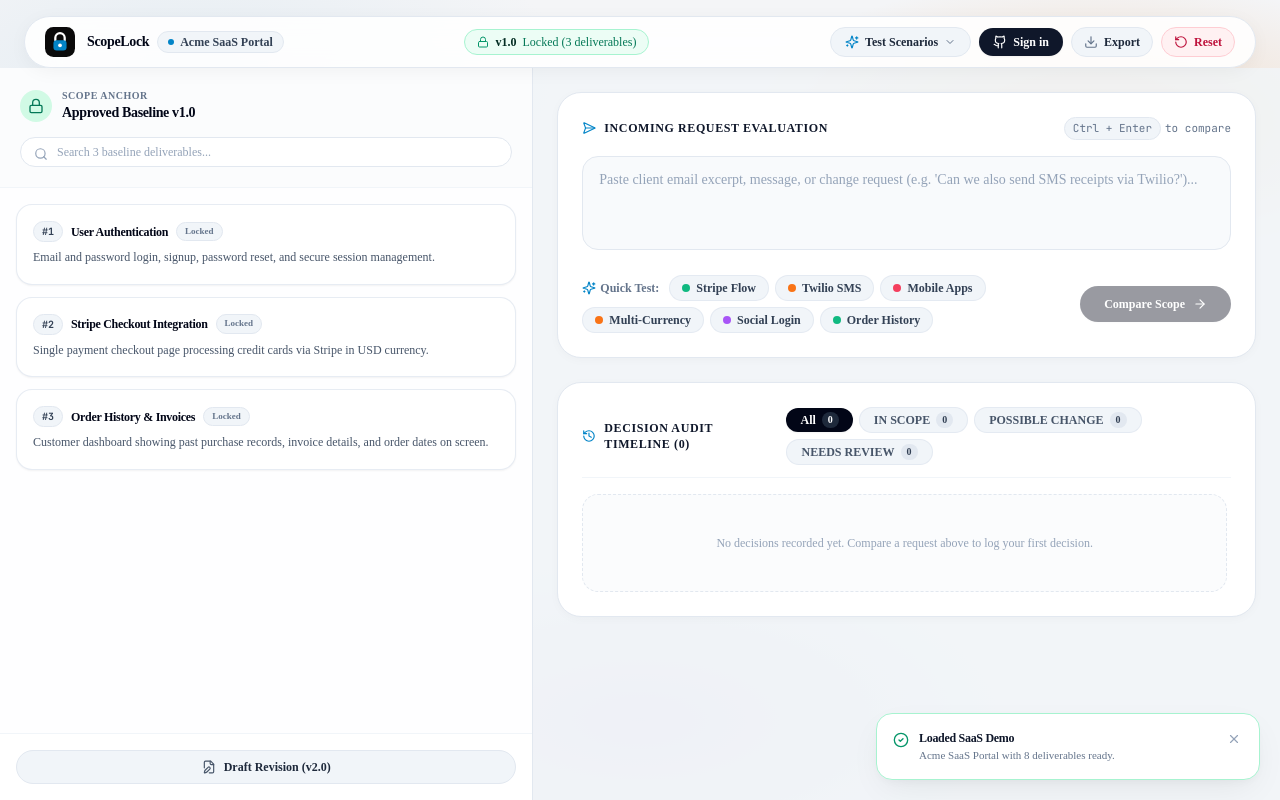
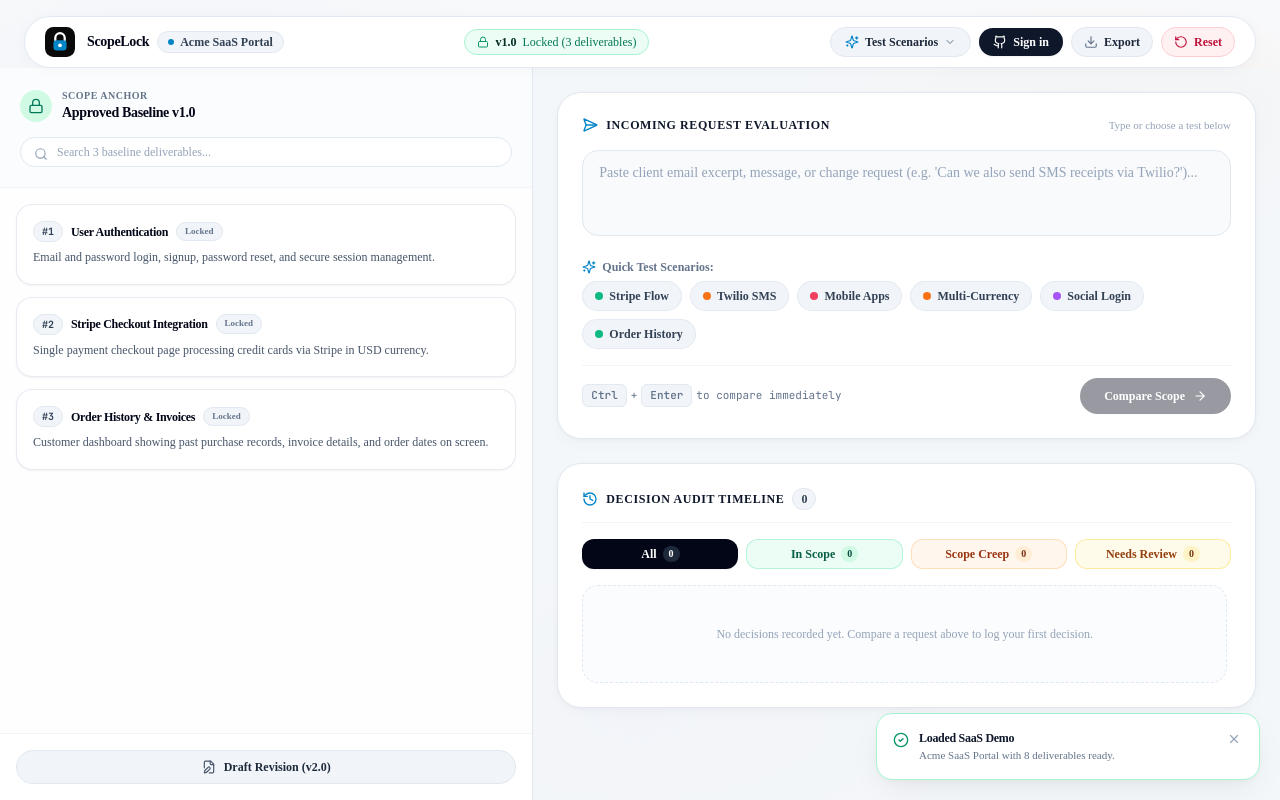
Before and after one commit to Anekenonso/ScopeLock, a Next.js app: page / in a window 1280 px wide. Both pictures are taken after a click on the button "Load Demo". Built offline with nearby package versions, Linux system fonts and the light colour scheme.

Commit message:
style: dim ambient colors, brighten reset modal, and fix button alignment

```diff
--- a/src/app/globals.css
+++ b/src/app/globals.css
@@ -3,14 +3,11 @@
 @tailwind utilities;
 
 :root {
-  --bg-canvas: #F4F5F7;
+  --bg-canvas: #F8F9FB;
   --text-ink: #0A0A0A;
   --surface-white: #FFFFFF;
   --border-light: #E2E8F0;
   --border-hover: #CBD5E1;
-  --contribo-sky: #D0E1ED;
-  --contribo-terracotta: #E59A55;
-  --contribo-lavender: #C8B6E2;
 }
 
 body {
@@ -20,20 +17,21 @@ body {
   min-height: 100vh;
   position: relative;
   overflow-x: hidden;
+  /* Very faint, dimmed ambient washes that never overpower text or buttons */
   background-image:
-    radial-gradient(ellipse 50% 35% at 15% 10%, rgba(208, 225, 237, 0.45), transparent 60%),
-    radial-gradient(ellipse 45% 30% at 85% 15%, rgba(229, 154, 85, 0.3), transparent 60%),
-    radial-gradient(ellipse 50% 35% at 50% 90%, rgba(200, 182, 226, 0.35), transparent 60%);
+    radial-gradient(ellipse 45% 30% at 15% 10%, rgba(208, 225, 237, 0.18), transparent 60%),
+    radial-gradient(ellipse 40% 25% at 85% 15%, rgba(229, 154, 85, 0.12), transparent 60%),
+    radial-gradient(ellipse 45% 30% at 50% 90%, rgba(200, 182, 226, 0.14), transparent 60%);
   background-attachment: fixed;
 }
 
 /* Floating pill navbar */
 .floating-header {
-  background: rgba(255, 255, 255, 0.88);
+  background: rgba(255, 255, 255, 0.94);
   backdrop-filter: blur(16px);
   -webkit-backdrop-filter: blur(16px);
   border: 1px solid var(--border-light);
-  box-shadow: 0 4px 20px -2px rgba(0, 0, 0, 0.05);
+  box-shadow: 0 2px 16px -2px rgba(0, 0, 0, 0.04);
 }
 
 /* Contribo-styled crisp white cards with rounded corners */
@@ -41,7 +39,7 @@ body {
   background: #FFFFFF;
   border: 1px solid var(--border-light);
   border-radius: 1.5rem; /* rounded-3xl */
-  box-shadow: 0 2px 12px -2px rgba(0, 0, 0, 0.04);
+  box-shadow: 0 1px 4px rgba(0, 0, 0, 0.03), 0 6px 20px -4px rgba(0, 0, 0, 0.03);
   transition: all 0.2s cubic-bezier(0.16, 1, 0.3, 1);
 }
 
--- a/src/app/page.tsx
+++ b/src/app/page.tsx
@@ -30,10 +30,8 @@ import {
   AlertCircle,
   ShieldCheck,
   Lock,
-  ArrowRight,
   ShieldAlert,
   MessageSquare,
-  Github,
 } from "lucide-react";
 
 export default function WorkspacePage() {
@@ -67,7 +65,6 @@ export default function WorkspacePage() {
 
   // Load project & user profile on mount
   useEffect(() => {
-    // Load GitHub User
     try {
       const storedUser = localStorage.getItem("scopelock_github_user");
       if (storedUser) {
@@ -290,8 +287,8 @@ export default function WorkspacePage() {
 
       {/* Main Content Area */}
       {!project ? (
-        // Contribo-Inspired Hero State
-        <main className="flex-1 flex flex-col items-center justify-center px-6 py-12 relative z-10 max-w-6xl mx-auto w-full text-center space-y-12">
+        // Contribo-Inspired Hero State with Dimmed, Elegant Colors
+        <main className="flex-1 flex flex-col items-center justify-center px-6 py-14 relative z-10 max-w-6xl mx-auto w-full text-center space-y-12">
           {/* Eyebrow & Hero Title */}
           <div className="space-y-4 max-w-3xl">
             <span className="text-xs uppercase font-extrabold tracking-widest text-slate-600 px-4 py-1.5 rounded-full bg-white border border-slate-200 shadow-sm inline-block">
@@ -300,7 +297,7 @@ export default function WorkspacePage() {
 
             <h2 className="text-4xl sm:text-6xl font-extrabold text-slate-950 tracking-tight leading-[1.08]">
               Agreed scope, <br />
-              <span className="bg-gradient-to-r from-slate-950 via-sky-700 to-slate-900 bg-clip-text text-transparent">
+              <span className="text-brand">
                 finally locked.
               </span>
             </h2>
@@ -335,27 +332,24 @@ export default function WorkspacePage() {
             </button>
           </div>
 
-          {/* Contribo-Style 3 Feature Cards (Exact pastel tones from trycontribo.vercel.app) */}
+          {/* Soft, Dimmed Pastel Feature Cards */}
           <div className="grid grid-cols-1 md:grid-cols-3 gap-6 text-left w-full pt-4">
-            {/* Card 1: Blue / Sky Card (#D0E1ED) */}
-            <div
-              className="p-7 rounded-3xl space-y-4 hover:shadow-floating transition-all hover:-translate-y-1 flex flex-col justify-between"
-              style={{ backgroundColor: "#D0E1ED" }}
-            >
+            {/* Card 1: Soft Sky Tint */}
+            <div className="p-7 rounded-3xl bg-sky-50/70 border border-sky-100 space-y-4 hover:shadow-floating transition-all hover:-translate-y-1 flex flex-col justify-between">
               <div className="space-y-3">
-                <span className="text-xs uppercase font-extrabold tracking-wider text-slate-800 block">
+                <span className="text-xs uppercase font-extrabold tracking-wider text-sky-800 block">
                   DELIVERABLES
                 </span>
                 <h3 className="text-2xl font-extrabold text-slate-950 tracking-tight">
                   Scope Anchor
                 </h3>
-                <p className="text-xs text-slate-700 leading-relaxed font-medium">
+                <p className="text-xs text-slate-600 leading-relaxed font-medium">
                   Parse client emails into numbered deliverable cards. Lock baseline versions so expectations never shift silently.
                 </p>
               </div>
 
-              {/* Inner white card like Contribo */}
-              <div className="bg-white p-4 rounded-2xl border border-slate-200/60 shadow-sm space-y-2 mt-4">
+              {/* Inner white card */}
+              <div className="bg-white p-4 rounded-2xl border border-slate-200/80 shadow-sm space-y-2 mt-4">
                 <div className="flex items-center justify-between">
                   <span className="font-mono text-xs font-bold text-slate-900">
                     user-auth / v1.0
@@ -371,27 +365,24 @@ export default function WorkspacePage() {
               </div>
             </div>
 
-            {/* Card 2: Orange / Terracotta Card (#E59A55) */}
-            <div
-              className="p-7 rounded-3xl space-y-4 hover:shadow-floating transition-all hover:-translate-y-1 flex flex-col justify-between"
-              style={{ backgroundColor: "#E59A55" }}
-            >
+            {/* Card 2: Soft Terracotta/Amber Tint */}
+            <div className="p-7 rounded-3xl bg-amber-50/70 border border-amber-100 space-y-4 hover:shadow-floating transition-all hover:-translate-y-1 flex flex-col justify-between">
               <div className="space-y-3">
-                <span className="text-xs uppercase font-extrabold tracking-wider text-slate-900 block">
+                <span className="text-xs uppercase font-extrabold tracking-wider text-amber-900 block">
                   CREEP RADAR
                 </span>
                 <h3 className="text-2xl font-extrabold text-slate-950 tracking-tight">
                   Comparison Engine
                 </h3>
-                <p className="text-xs text-slate-900/90 leading-relaxed font-medium">
+                <p className="text-xs text-slate-600 leading-relaxed font-medium">
                   Deterministic token and concept overlap detects novel vendors (Twilio), platforms (Mobile), and third-party APIs without hallucination.
                 </p>
               </div>
 
-              {/* Inner white card like Contribo */}
-              <div className="bg-white p-4 rounded-2xl border border-slate-200/60 shadow-sm space-y-2 mt-4">
+              {/* Inner white card */}
+              <div className="bg-white p-4 rounded-2xl border border-slate-200/80 shadow-sm space-y-2 mt-4">
                 <div className="flex items-center justify-between">
-                  <span className="font-mono text-xs font-bold text-orange-950">
+                  <span className="font-mono text-xs font-bold text-amber-950">
                     Twilio SMS Receipts
                   </span>
                   <span className="text-[10px] font-bold px-2 py-0.5 rounded-full bg-orange-100 text-orange-800">
@@ -404,25 +395,22 @@ export default function WorkspacePage() {
               </div>
             </div>
 
-            {/* Card 3: Purple / Lavender Card (#C8B6E2) */}
-            <div
-              className="p-7 rounded-3xl space-y-4 hover:shadow-floating transition-all hover:-translate-y-1 flex flex-col justify-between"
-              style={{ backgroundColor: "#C8B6E2" }}
-            >
+            {/* Card 3: Soft Lavender Tint */}
+            <div className="p-7 rounded-3xl bg-purple-50/70 border border-purple-100 space-y-4 hover:shadow-floating transition-all hover:-translate-y-1 flex flex-col justify-between">
               <div className="space-y-3">
-                <span className="text-xs uppercase font-extrabold tracking-wider text-purple-950 block">
+                <span className="text-xs uppercase font-extrabold tracking-wider text-purple-900 block">
                   HUMAN AUTHORITY
                 </span>
                 <h3 className="text-2xl font-extrabold text-slate-950 tracking-tight">
                   Audit & Diplomacy
                 </h3>
-                <p className="text-xs text-purple-950/90 leading-relaxed font-medium">
+                <p className="text-xs text-slate-600 leading-relaxed font-medium">
                   Accept, reject, or clarify with full audit records. 1-click generate diplomatic, professional client replies ready for Slack.
                 </p>
               </div>
 
-              {/* Inner white card like Contribo */}
-              <div className="bg-white p-4 rounded-2xl border border-slate-200/60 shadow-sm space-y-2 mt-4">
+              {/* Inner white card */}
+              <div className="bg-white p-4 rounded-2xl border border-slate-200/80 shadow-sm space-y-2 mt-4">
                 <div className="flex items-center justify-between">
                   <span className="font-mono text-xs font-bold text-slate-900">
                     Client Reply Drafter
@@ -462,7 +450,7 @@ export default function WorkspacePage() {
           </section>
 
           {/* Right Panel: Request Evaluation & Decision Audit */}
-          <section className="md:col-span-7 h-full overflow-y-auto p-6 space-y-6 bg-slate-100/60">
+          <section className="md:col-span-7 h-full overflow-y-auto p-6 space-y-6 bg-slate-100/50">
             {/* 1. Request Input */}
             <RequestInput
               onCompare={handleCompareRequest}
--- a/src/components/HistoryFeed.tsx
+++ b/src/components/HistoryFeed.tsx
@@ -113,53 +113,94 @@ export function HistoryFeed({ decisions }: HistoryFeedProps) {
 
   return (
     <div className="contribo-card p-6 space-y-4 shadow-card">
-      {/* Feed Header */}
-      <div className="flex flex-col sm:flex-row sm:items-center justify-between pb-3 border-b border-slate-100 gap-2.5">
+      {/* Top Header Row */}
+      <div className="flex items-center justify-between pb-3 border-b border-slate-100">
         <div className="flex items-center gap-2">
           <History className="w-4 h-4 text-brand" />
           <h3 className="text-xs uppercase tracking-wider text-slate-900 font-extrabold">
-            Decision Audit Timeline ({decisions.length})
+            Decision Audit Timeline
           </h3>
+          <span className="px-2 py-0.5 rounded-full bg-slate-100 text-slate-700 text-xs font-bold border border-slate-200">
+            {decisions.length}
+          </span>
         </div>
 
-        {/* Filter buttons as Contribo rounded-full pills */}
-        <div className="flex items-center gap-1.5 flex-wrap">
-          {(["ALL", "IN_SCOPE", "POSSIBLE_CHANGE", "NEEDS_REVIEW"] as const).map((f) => (
-            <button
-              key={f}
-              onClick={() => setFilter(f)}
-              className={`text-xs px-3.5 py-1 rounded-full transition-all flex items-center gap-1.5 font-bold ${
-                filter === f
-                  ? "bg-slate-950 text-white shadow-sm scale-102"
-                  : "bg-slate-100 text-slate-600 hover:text-slate-950 hover:bg-slate-200 border border-slate-200/80"
-              }`}
-            >
-              <span>{f === "ALL" ? "All" : f.replace("_", " ")}</span>
-              <span
-                className={`px-1.5 py-0.2 rounded-full text-[10px] ${
-                  filter === f ? "bg-slate-800 text-white" : "bg-slate-200 text-slate-700"
-                }`}
-              >
-                {countByStatus[f]}
-              </span>
-            </button>
-          ))}
-        </div>
-      </div>
-
-      {/* Pill Search if more than 3 decisions */}
         {decisions.length > 3 && (
-        <div className="relative">
-          <Search className="w-3.5 h-3.5 text-slate-400 absolute left-3.5 top-2.5" />
+          <div className="relative w-48">
+            <Search className="w-3.5 h-3.5 text-slate-400 absolute left-3 top-2" />
             <input
               type="text"
               value={searchQuery}
               onChange={(e) => setSearchQuery(e.target.value)}
-            placeholder="Search decisions by request, rationale, or notes..."
-            className="w-full pl-9 pr-4 py-1.5 rounded-full bg-slate-50 border border-slate-200 text-xs text-slate-900 placeholder-slate-400 focus:outline-none focus:border-brand transition-colors"
+              placeholder="Filter decisions..."
+              className="w-full pl-8 pr-3 py-1 rounded-full bg-slate-50 border border-slate-200 text-xs text-slate-900 placeholder-slate-400 focus:outline-none focus:border-brand"
             />
           </div>
         )}
+      </div>
+
+      {/* Symmetrical, perfectly aligned filter grid */}
+      <div className="grid grid-cols-2 sm:grid-cols-4 gap-2">
+        <button
+          type="button"
+          onClick={() => setFilter("ALL")}
+          className={`px-3 py-1.5 rounded-xl text-xs font-bold transition-all flex items-center justify-center gap-1.5 ${
+            filter === "ALL"
+              ? "bg-slate-950 text-white shadow-sm"
+              : "bg-slate-100 text-slate-600 hover:text-slate-950 hover:bg-slate-200 border border-slate-200/80"
+          }`}
+        >
+          <span>All</span>
+          <span className={`px-1.5 py-0.2 rounded-full text-[10px] ${filter === "ALL" ? "bg-slate-800 text-white" : "bg-slate-200 text-slate-700"}`}>
+            {countByStatus.ALL}
+          </span>
+        </button>
+
+        <button
+          type="button"
+          onClick={() => setFilter("IN_SCOPE")}
+          className={`px-3 py-1.5 rounded-xl text-xs font-bold transition-all flex items-center justify-center gap-1.5 ${
+            filter === "IN_SCOPE"
+              ? "bg-emerald-600 text-white shadow-sm"
+              : "bg-emerald-50 text-emerald-800 hover:bg-emerald-100 border border-emerald-200/80"
+          }`}
+        >
+          <span>In Scope</span>
+          <span className={`px-1.5 py-0.2 rounded-full text-[10px] ${filter === "IN_SCOPE" ? "bg-emerald-800 text-white" : "bg-emerald-100 text-emerald-900"}`}>
+            {countByStatus.IN_SCOPE}
+          </span>
+        </button>
+
+        <button
+          type="button"
+          onClick={() => setFilter("POSSIBLE_CHANGE")}
+          className={`px-3 py-1.5 rounded-xl text-xs font-bold transition-all flex items-center justify-center gap-1.5 ${
+            filter === "POSSIBLE_CHANGE"
+              ? "bg-orange-600 text-white shadow-sm"
+              : "bg-orange-50 text-orange-800 hover:bg-orange-100 border border-orange-200/80"
+          }`}
+        >
+          <span>Scope Creep</span>
+          <span className={`px-1.5 py-0.2 rounded-full text-[10px] ${filter === "POSSIBLE_CHANGE" ? "bg-orange-800 text-white" : "bg-orange-100 text-orange-900"}`}>
+            {countByStatus.POSSIBLE_CHANGE}
+          </span>
+        </button>
+
+        <button
+          type="button"
+          onClick={() => setFilter("NEEDS_REVIEW")}
+          className={`px-3 py-1.5 rounded-xl text-xs font-bold transition-all flex items-center justify-center gap-1.5 ${
+            filter === "NEEDS_REVIEW"
+              ? "bg-amber-600 text-white shadow-sm"
+              : "bg-amber-50 text-amber-800 hover:bg-amber-100 border border-amber-200/80"
+          }`}
+        >
+          <span>Needs Review</span>
+          <span className={`px-1.5 py-0.2 rounded-full text-[10px] ${filter === "NEEDS_REVIEW" ? "bg-amber-800 text-white" : "bg-amber-100 text-amber-900"}`}>
+            {countByStatus.NEEDS_REVIEW}
+          </span>
+        </button>
+      </div>
 
       {/* Decision List */}
       <div className="space-y-3 max-h-[420px] overflow-y-auto pr-1">
--- a/src/components/RequestInput.tsx
+++ b/src/components/RequestInput.tsx
@@ -66,17 +66,18 @@ export function RequestInput({ onCompare, disabled }: RequestInputProps) {
 
   return (
     <div className="contribo-card p-6 space-y-4 shadow-card">
+      {/* Header */}
       <div className="flex items-center justify-between">
         <label className="text-xs font-extrabold uppercase tracking-wider text-slate-900 flex items-center gap-2">
-          <SendHorizontal className="w-3.5 h-3.5 text-brand" />
+          <SendHorizontal className="w-4 h-4 text-brand" />
           <span>Incoming Request Evaluation</span>
         </label>
-        <span className="text-[11px] text-slate-500 hidden sm:flex items-center gap-1 font-mono">
-          <span className="px-2 py-0.5 rounded-full bg-slate-100 border border-slate-200">Ctrl + Enter</span>
-          <span>to compare</span>
+        <span className="text-[11px] text-slate-400 font-medium">
+          Type or choose a test below
         </span>
       </div>
 
+      {/* Textarea Input */}
       <div className="relative">
         <textarea
           rows={3}
@@ -85,12 +86,12 @@ export function RequestInput({ onCompare, disabled }: RequestInputProps) {
           onKeyDown={handleKeyDown}
           placeholder="Paste client email excerpt, message, or change request (e.g. 'Can we also send SMS receipts via Twilio?')..."
           disabled={disabled}
-          className="w-full px-4 py-3 rounded-2xl bg-slate-50 border border-slate-200 text-slate-900 text-sm focus:outline-none focus:border-brand focus:bg-white transition-all disabled:opacity-50 leading-relaxed resize-none pr-8 placeholder-slate-400 font-sans"
+          className="w-full px-4 py-3 rounded-2xl bg-slate-50 border border-slate-200 text-slate-900 text-xs sm:text-sm focus:outline-none focus:border-brand focus:bg-white transition-all disabled:opacity-50 leading-relaxed resize-none pr-8 placeholder-slate-400 font-sans"
         />
         {requestText && (
           <button
             onClick={() => setRequestText("")}
-            className="absolute right-3.5 top-3.5 text-slate-400 hover:text-slate-700 transition-colors"
+            className="absolute right-3.5 top-3.5 text-slate-400 hover:text-slate-700 transition-colors p-1"
             title="Clear text"
           >
             <X className="w-4 h-4" />
@@ -98,32 +99,42 @@ export function RequestInput({ onCompare, disabled }: RequestInputProps) {
         )}
       </div>
 
-      {/* Quick Test Chips & Action */}
-      <div className="flex flex-col sm:flex-row items-start sm:items-center justify-between gap-3 pt-0.5">
-        <div className="flex items-center gap-1.5 flex-wrap">
-          <span className="text-xs text-slate-500 mr-1 flex items-center gap-1 font-bold">
-            <Sparkles className="w-3.5 h-3.5 text-brand" />
-            Quick Test:
-          </span>
+      {/* Quick Test Chips Row */}
+      <div className="space-y-1.5">
+        <div className="flex items-center gap-1.5 text-xs text-slate-500 font-bold">
+          <Sparkles className="w-3.5 h-3.5 text-brand" />
+          <span>Quick Test Scenarios:</span>
+        </div>
+        <div className="flex items-center gap-2 flex-wrap">
           {SAMPLE_REQUESTS.map((sample, idx) => (
             <button
               key={idx}
               type="button"
               onClick={() => setRequestText(sample.text)}
               disabled={disabled}
-              className="text-xs px-3 py-1 rounded-full bg-slate-100 hover:bg-slate-200 border border-slate-200/80 text-slate-700 hover:text-slate-950 transition-all disabled:opacity-40 flex items-center gap-1.5 font-semibold hover:scale-102"
+              className="text-xs px-3 py-1.5 rounded-full bg-slate-100 hover:bg-slate-200 border border-slate-200/80 text-slate-700 hover:text-slate-950 transition-all disabled:opacity-40 flex items-center gap-1.5 font-semibold hover:scale-102"
             >
               <span className={`w-2 h-2 rounded-full ${sample.dot}`}></span>
               <span>{sample.label}</span>
             </button>
           ))}
         </div>
+      </div>
+
+      {/* Dedicated, perfectly aligned bottom action bar */}
+      <div className="pt-3 border-t border-slate-100 flex items-center justify-between">
+        <span className="text-[11px] text-slate-500 flex items-center gap-1 font-mono">
+          <span className="px-2 py-0.5 rounded-md bg-slate-100 border border-slate-200 font-semibold">Ctrl</span>
+          <span>+</span>
+          <span className="px-2 py-0.5 rounded-md bg-slate-100 border border-slate-200 font-semibold">Enter</span>
+          <span className="hidden sm:inline">to compare immediately</span>
+        </span>
 
         <button
           type="button"
           onClick={() => handleSubmit()}
           disabled={!requestText.trim() || disabled}
-          className="w-full sm:w-auto flex items-center justify-center gap-2 px-6 py-2.5 rounded-full bg-slate-950 text-white font-extrabold text-xs hover:bg-slate-800 disabled:opacity-40 shadow-sm transition-all hover:scale-102 active:scale-98 flex-shrink-0"
+          className="flex items-center gap-2 px-6 py-2.5 rounded-full bg-slate-950 text-white font-extrabold text-xs hover:bg-slate-800 disabled:opacity-40 shadow-sm transition-all hover:scale-102 active:scale-98 flex-shrink-0"
         >
           <span>Compare Scope</span>
           <ArrowRight className="w-3.5 h-3.5" />
```
Also changed, not shown: src/app/icon.tsx (deleted, +0 -67 lines), src/components/BriefIngestModal.tsx (+20 -20 lines), src/components/ResetConfirmModal.tsx (+22 -20 lines), src/app/icon.svg (added). Lines whose indentation alone changed are shown as unchanged.
